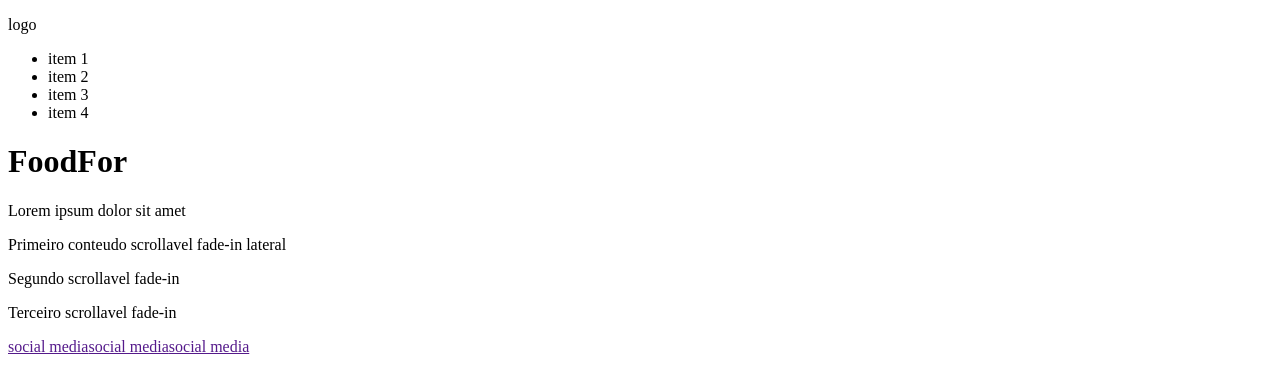
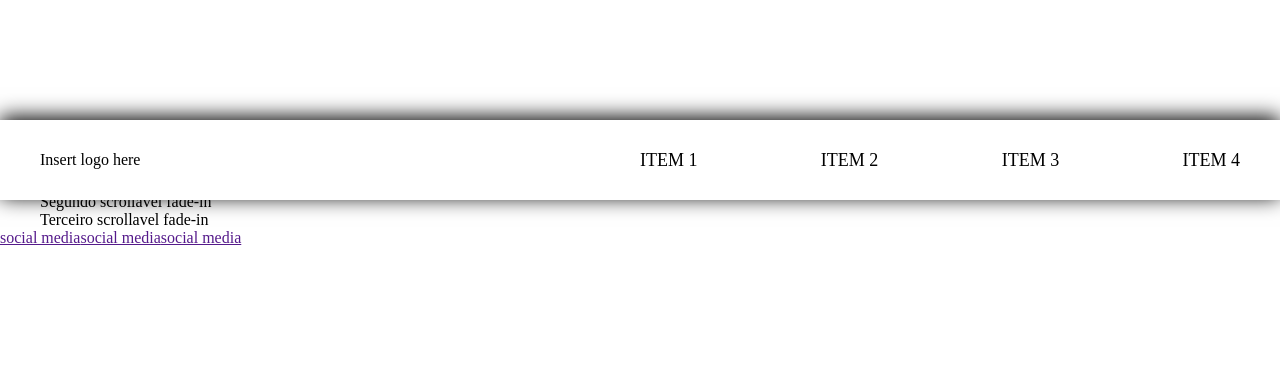
Before and after one commit to luizmo/foodfor, a React app: page / in a window 1280 px wide. Shown: the top 390 px of the page. Built offline with nearby package versions, Linux system fonts and the light colour scheme.

Commit message:
Setando menu Home

```diff
--- a/src/css/style.scss
+++ b/src/css/style.scss
@@ -0,0 +1,13 @@
+*{ margin: 0; padding: 0; box-sizing: border-box; -webkit-box-sizing: border-box; -moz-box-sizing: border-box; -ms-box-sizing: border-box;
+  appearance: none; -webkit-appearance: none; -moz-appearance: none; font-smoothing: subpixel-antialiased; -webkit-font-smoothing: antialiased;
+  -moz-osx-font-smoothing: grayscale; -webkit-touch-callout: none; -webkit-text-size-adjust: 100%; -ms-text-size-adjust: 100%; -ms-flex-negative: 1;
+}
+
+header{ display: flex; align-items: center; position: fixed; width: 100%; height: 80px; background: #FFF; box-shadow: 0 -3px 20px #000; padding: 0 40px;
+    nav{ display: flex; justify-content: space-between; width: 100%; max-width: 600px; margin-left: auto;
+        ul{ width: 100%;  display: flex; justify-content: space-between; list-style: none;
+        	li{ font-size: 18px; text-transform: uppercase;  }
+        }
+    }
+}
+main.home{ width: 100%; max-width: 1440px; padding: 0 40px; margin: 120px  auto 0; }
--- a/src/pages/Home.js
+++ b/src/pages/Home.js
@@ -5,7 +5,7 @@ class Home extends Component{
         return(
             <Fragment>
                 <header>
-                    <p>logo</p>
+                    <p>Insert logo here</p>
                     <nav>
                       <ul>
                         <li>item 1</li>
@@ -15,7 +15,7 @@ class Home extends Component{
                       </ul>
                     </nav>
                 </header>
-                <main>
+                <main className="home">
                    <div className="brand-wrapper">
                        <h1>FoodFor</h1>
                        <p>Lorem ipsum dolor sit amet</p>
```
